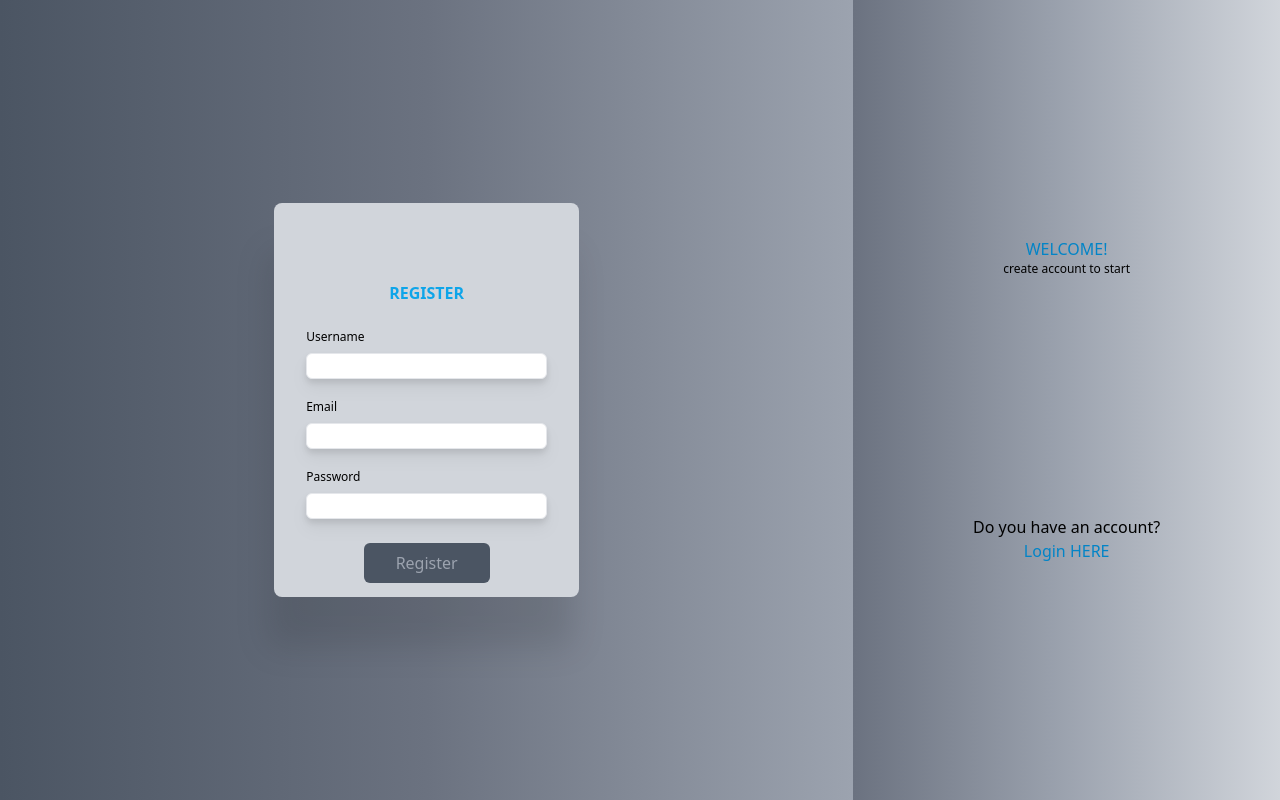
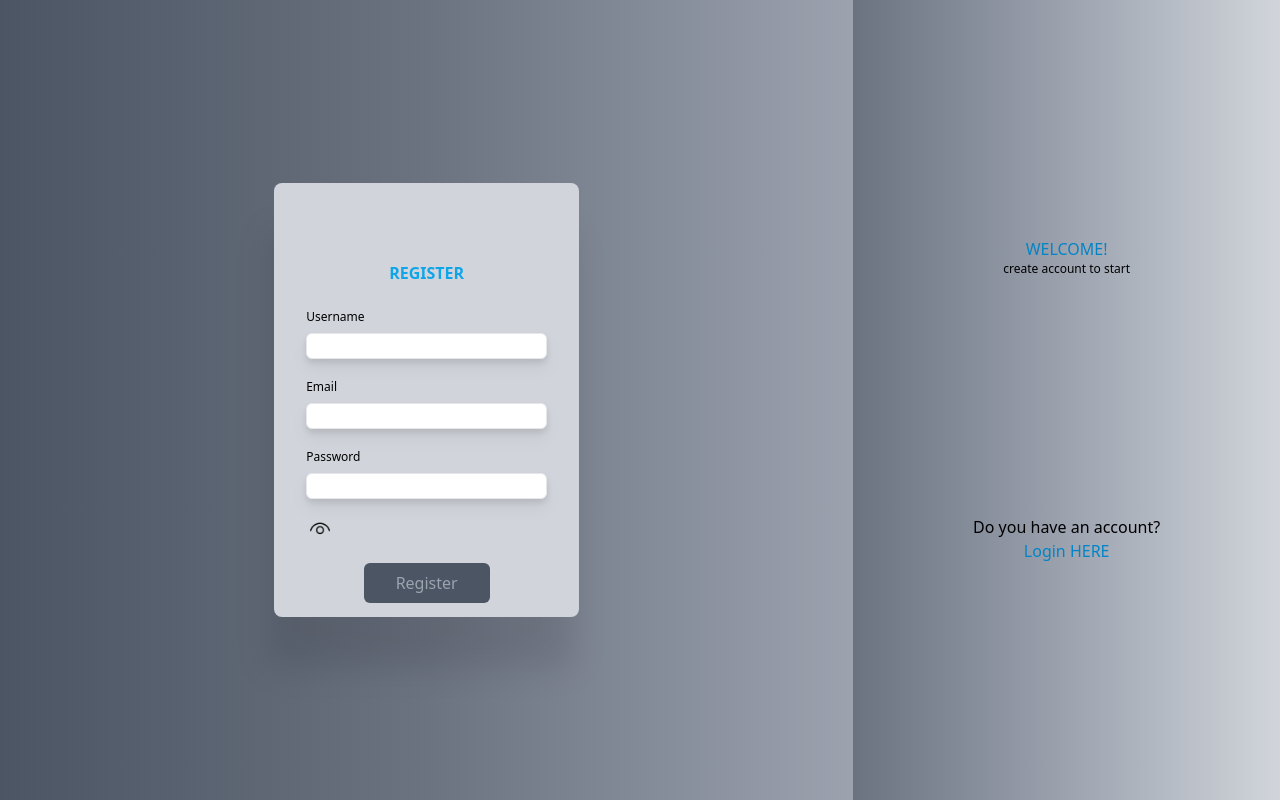
Before and after one commit to DeividBorges93/currency-exchange-frontend, a React (Vite) app: page /register in a window 1280 px wide. Built offline with nearby package versions, Linux system fonts and the light colour scheme.

Commit message:
feat(show-password): :sparkles: adds show password option
toggling between password and text input type

```diff
--- /dev/null
+++ b/src/components/ShowPasswordComponent.tsx
@@ -0,0 +1,19 @@
+import React from "react";
+
+import eyeClick from "../utils/eyeClick";
+
+const ShowPasswordComponent = () => {
+  return (
+    <div className="show-password px-9 py-2.5">
+      <img
+        className="w-5 hover:cursor-pointer"
+        id="show-password"
+        src="src/assets/open-eye.png"
+        alt="show password"
+        onClick={eyeClick}
+      />
+    </div>
+  );
+};
+
+export default ShowPasswordComponent;
--- a/src/pages/Login.tsx
+++ b/src/pages/Login.tsx
@@ -5,6 +5,7 @@ import { useNavigate } from "react-router-dom";
 
 import ButtonComponent from "../components/ButtonComponent";
 import InputComponent from "../components/InputComponent";
+import ShowPasswordComponent from "../components/ShowPasswordComponent";
 import WelcomeComponent from "../components/WelcomeComponent";
 import {
   validateFieldsLoginWithEmail,
@@ -127,6 +128,7 @@ export default function Login() {
               onChange={checkValues}
               inputRef={refPassword}
             />
+            <ShowPasswordComponent />
             <ButtonComponent
               type="submit"
               id="login-form-btn"
--- a/src/pages/Register.tsx
+++ b/src/pages/Register.tsx
@@ -5,6 +5,7 @@ import { useNavigate } from "react-router-dom";
 
 import ButtonComponent from "../components/ButtonComponent";
 import InputComponent from "../components/InputComponent";
+import ShowPasswordComponent from "../components/ShowPasswordComponent";
 import WelcomeComponent from "../components/WelcomeComponent";
 import { User } from "../schemas/schemas";
 import { validateFieldsUser } from "../utils/validateFields";
@@ -118,6 +119,7 @@ export default function Register() {
               onChange={checkValues}
               inputRef={refPassword}
             />
+            <ShowPasswordComponent />
             <ButtonComponent
               type="submit"
               id="register-form-btn"
--- /dev/null
+++ b/src/utils/eyeClick.ts
@@ -0,0 +1,24 @@
+export default async () => {
+  const inputPassword = document.getElementById("password") as HTMLInputElement;
+
+  const imgShowPassword = document.getElementById(
+    "show-password"
+  ) as HTMLImageElement;
+  const inputTypeIsPassword = inputPassword.type === "password";
+
+  const showPassword = async () => {
+    inputPassword.setAttribute("type", "text");
+    imgShowPassword.setAttribute("src", "src/assets/closed-eye.png");
+  };
+
+  const hidePassword = async () => {
+    inputPassword.setAttribute("type", "password");
+    imgShowPassword.setAttribute("src", "src/assets/open-eye.png");
+  };
+
+  if (inputTypeIsPassword) {
+    showPassword();
+  } else {
+    hidePassword();
+  }
+};
```
Also changed, not shown: src/assets/closed-eye.png (added), src/assets/open-eye.png (added).
